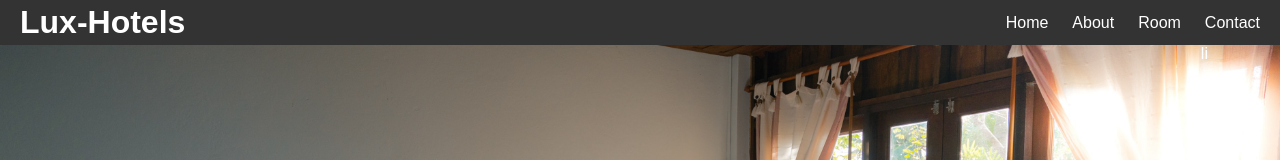
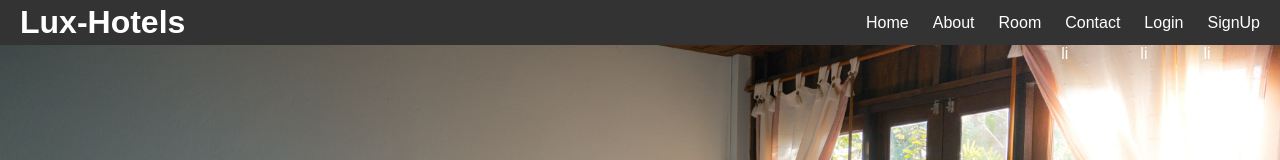
Before and after one commit to Andreen-Muchiri/Lux-project, a React (Create React App) app in the folder client/: page / in a window 1280 px wide. Shown: the top 160 px of the page. Built offline with nearby package versions, Linux system fonts and the light colour scheme.

Commit message:
Add login component

```diff
--- a/client/src/App.js
+++ b/client/src/App.js
@@ -5,6 +5,8 @@ import Home from './components/Home';
 import RoomPage from './components/pages/RoomPage';
 import About from './components/About';
 import Contact from './components/Contact';
+import Login from './components/Login'
+import SignUp from './components/SignUp';
 // import Login from './components/Login';
 import { BrowserRouter, Route, Router, Routes } from 'react-router-dom';
 
@@ -20,6 +22,9 @@ function App() {
           <Route path='/' element={<Home />} />
           <Route path='/room' element={<RoomPage />} />
           <Route path='/about' element={<About />} />
+          <Route path='/contact' element={<Contact />} />
+          <Route path='/login' element={<Login />} />
+          <Route path='/signup' element={<SignUp/>} />
       </Routes>
       <About />
       <Contact />
--- a/client/src/components/NavBar.js
+++ b/client/src/components/NavBar.js
@@ -11,6 +11,8 @@ const NavBar = () => {
         <li><Link to='/about'>About</Link></li>
         <li><Link to='/room'>Room</Link></li>
         <li><Link to='/contact'>Contact</Link>li</li>
+        <li><Link to='/login'>Login</Link>li</li>
+        <li><Link to='/signup'>SignUp</Link>li</li>
       </ul>
 
     </nav>
```
Also changed, not shown: client/src/components/SignUp.js (renamed from client/src/components/pages/SignUp.js).
